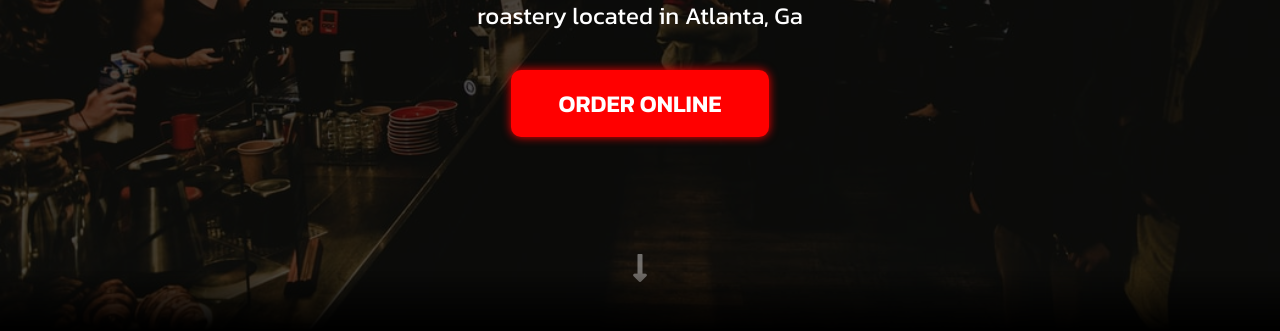
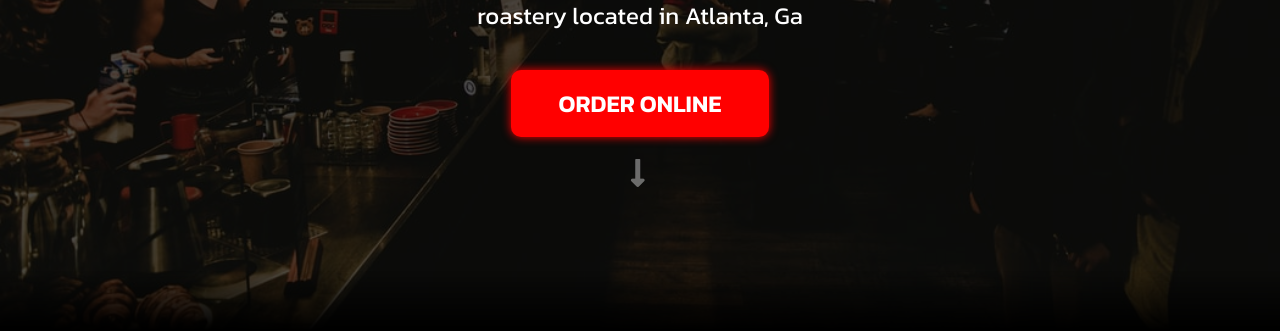
Before and after one commit to VictorMMartinezJr/TheCrown, a React (Create React App) app: page / in a window 1280 px wide. Shown: the part 469-800 px from the top of the page. Built offline with nearby package versions, Linux system fonts and the light colour scheme.

Commit message:
move main arrow up

```diff
--- a/src/components/Main.css
+++ b/src/components/Main.css
@@ -59,9 +59,15 @@
     cursor: pointer;
 }
 
+.arrow-container {
+    position: relative;
+}
+
 .main-arrow {
     position: absolute;
-    bottom: 35px;
+    top: 100%;
+    left: 46%;
+    margin-top: 2rem;
     font-size: 2rem;
     animation: arrow 1s infinite ease-in-out;
 }
--- a/src/components/Main.js
+++ b/src/components/Main.js
@@ -11,9 +11,11 @@ const Main = () => {
                     <h1 className='main-title'>Delicious Food</h1>
                     <p className='main-subtitle'>Crown is a restaurant, bar, and coffee<br></br>roastery located in Atlanta, Ga
                     </p>
-                    <button className='main-btn'>Order Online</button>
+                    <div className='arrow-container'>
+                        <button className='main-btn'>Order Online</button>
+                        <i className="fas fa-long-arrow-alt-down main-arrow"></i>
+                    </div>
                 </div>
-                <i className="fas fa-long-arrow-alt-down main-arrow"></i>
             </div>
         </section>
     )
```
